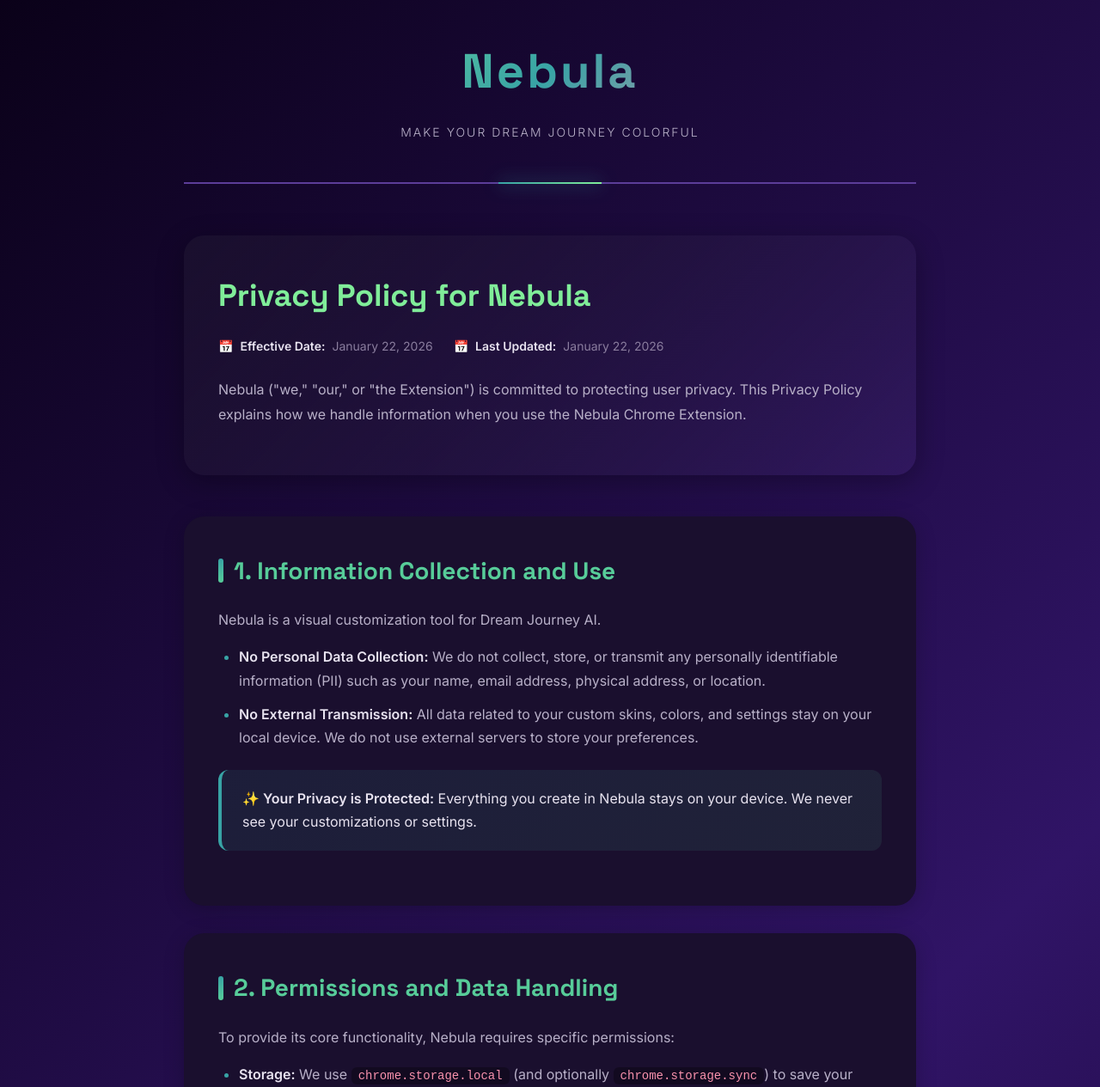
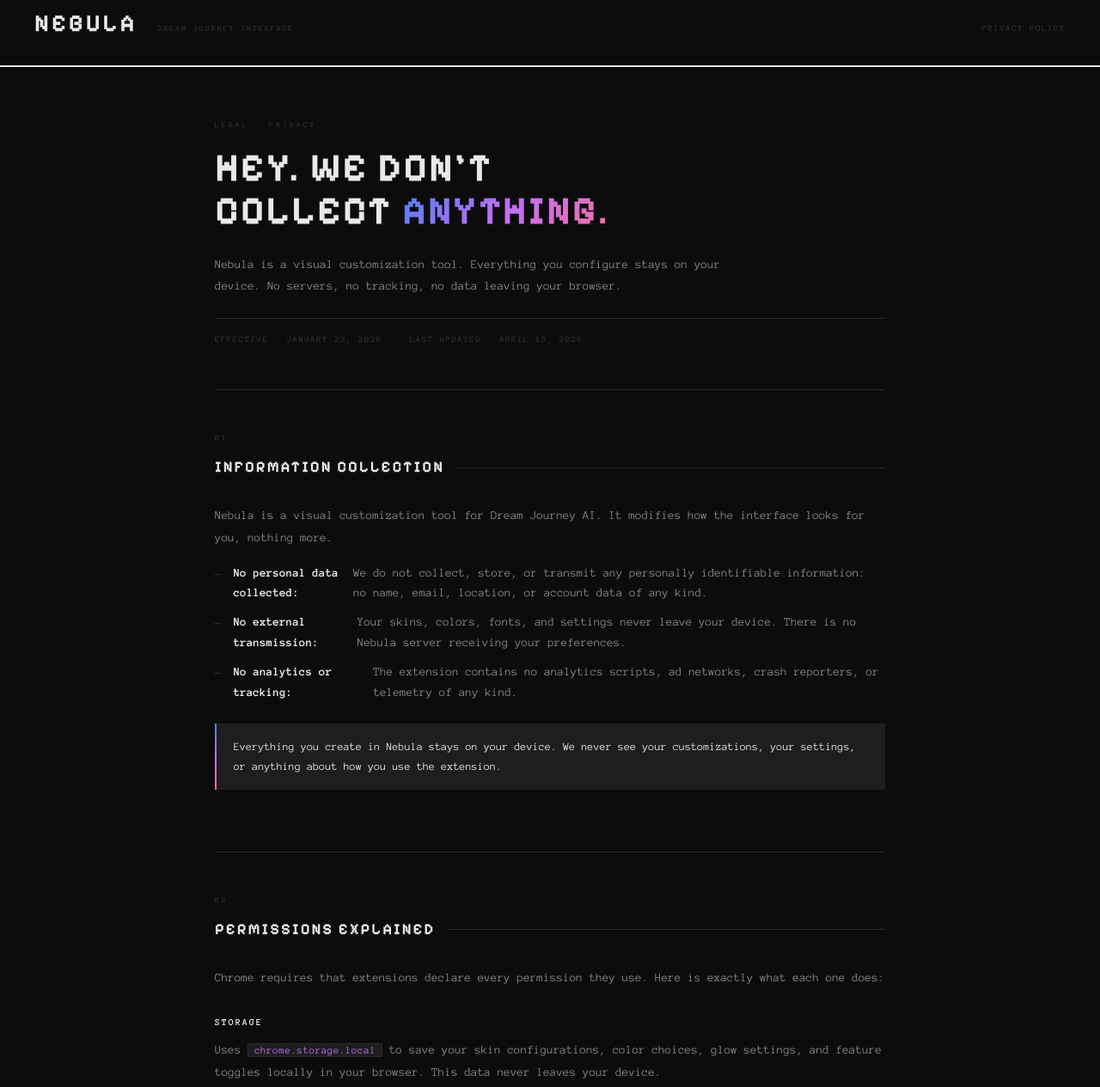
Before and after one commit to seudan/nebula-privacy, a plain HTML site: page index.html in a window 1280 px wide. Shown: the part 25-1290 px from the top of the page at 86% size. Drawn offline with Linux system fonts and the light colour scheme.

Commit message:
Update index.html
Privacy Policy Update

```diff
--- a/index.html
+++ b/index.html
@@ -4,418 +4,405 @@
   <meta charset="UTF-8">
   <meta name="viewport" content="width=device-width, initial-scale=1.0">
   <meta name="description" content="Privacy Policy for Nebula - A visual customization extension for Dream Journey AI">
-  <title>Privacy Policy - Nebula</title>
+  <title>Privacy Policy . Nebula</title>
+  <link rel="preconnect" href="https://fonts.googleapis.com">
+  <link rel="preconnect" href="https://fonts.gstatic.com" crossorigin>
+  <link href="https://fonts.googleapis.com/css2?family=Pixelify+Sans:wght@400;700&family=Anonymous+Pro:ital,wght@0,400;0,700;1,400&display=swap" rel="stylesheet">
   <style>
-    @import url('https://fonts.googleapis.com/css2?family=Inter:wght@300;400;600;700&family=Space+Grotesk:wght@500;700&display=swap');
+    *, *::before, *::after { box-sizing: border-box; margin: 0; padding: 0; }
 
     :root {
-      --indigo-ink: #301466;
-      --rebecca-purple: #5c3d99;
-      --tropical-teal: #38a3a5;
-      --emerald: #57cc99;
-      --light-green: #80ed99;
-      --cotton-candy: #f992ad;
-      --bg-dark: #0a0118;
-      --bg-card: #1a0f2e;
-      --text-primary: #e8e3f0;
-      --text-secondary: #b8b0c8;
-      --text-muted: #8a7d9e;
+      --black: #0c0c0c;
+      --white: #e8e8e8;
+      --dim: #3a3a3a;
+      --mid: #1e1e1e;
+      --rule: #2a2a2a;
+      --accent1: #4a80f5;
+      --accent2: #c06ff5;
+      --accent3: #f56fa0;
     }
 
-    * {
-      margin: 0;
-      padding: 0;
-      box-sizing: border-box;
+    html { scroll-behavior: smooth; }
+
+    body {
+      background: var(--black);
+      color: var(--white);
+      font-family: 'Anonymous Pro', monospace;
+      font-size: 15px;
+      line-height: 1.75;
+      min-height: 100vh;
     }
 
-    body {
-      font-family: 'Inter', -apple-system, BlinkMacSystemFont, 'Segoe UI', Roboto, sans-serif;
-      background: linear-gradient(135deg, var(--bg-dark) 0%, var(--indigo-ink) 50%, var(--bg-dark) 100%);
-      color: var(--text-primary);
-      line-height: 1.7;
-      min-height: 100vh;
-      position: relative;
-      overflow-x: hidden;
-    }
-
-    body::before {
-      content: '';
-      position: fixed;
+    /* ── Header ── */
+    header {
+      border-bottom: 2px solid var(--white);
+      padding: 28px 40px 24px;
+      display: flex;
+      align-items: baseline;
+      justify-content: space-between;
+      flex-wrap: wrap;
+      gap: 12px;
+      position: sticky;
       top: 0;
-      left: 0;
-      right: 0;
-      bottom: 0;
-      background:
-        radial-gradient(circle at 20% 30%, var(--tropical-teal)10 0%, transparent 50%),
-        radial-gradient(circle at 80% 70%, var(--rebecca-purple)15 0%, transparent 50%);
-      pointer-events: none;
-      z-index: 0;
-    }
-
-    .container {
-      max-width: 900px;
-      margin: 0 auto;
-      padding: 60px 24px;
-      position: relative;
-      z-index: 1;
-    }
-
-    header {
-      text-align: center;
-      margin-bottom: 60px;
-      padding-bottom: 30px;
-      border-bottom: 2px solid var(--rebecca-purple);
-      position: relative;
-    }
-
-    header::after {
-      content: '';
-      position: absolute;
-      bottom: -2px;
-      left: 50%;
-      transform: translateX(-50%);
-      width: 120px;
-      height: 2px;
-      background: linear-gradient(90deg, var(--tropical-teal), var(--light-green));
-      box-shadow: 0 0 20px var(--tropical-teal);
+      background: var(--black);
+      z-index: 100;
     }
 
     .logo {
-      font-family: 'Space Grotesk', sans-serif;
-      font-size: 56px;
+      font-family: 'Pixelify Sans', monospace;
+      font-size: 28px;
       font-weight: 700;
-      background: linear-gradient(135deg, var(--light-green), var(--tropical-teal), var(--cotton-candy));
+      letter-spacing: 3px;
+      text-transform: uppercase;
+      color: var(--white);
+      text-decoration: none;
+    }
+
+    .logo-sub {
+      font-family: 'Anonymous Pro', monospace;
+      font-size: 9px;
+      letter-spacing: 2px;
+      text-transform: uppercase;
+      color: var(--dim);
+      margin-left: 16px;
+    }
+
+    .header-meta {
+      font-size: 10px;
+      letter-spacing: 1.5px;
+      text-transform: uppercase;
+      color: var(--dim);
+    }
+
+    /* ── Layout ── */
+    .page {
+      max-width: 860px;
+      margin: 0 auto;
+      padding: 0 40px 100px;
+    }
+
+    /* ── Hero ── */
+    .hero {
+      padding: 60px 0 48px;
+      border-bottom: 1px solid var(--rule);
+    }
+
+    .hero-label {
+      font-size: 9px;
+      letter-spacing: 3px;
+      text-transform: uppercase;
+      color: var(--dim);
+      margin-bottom: 16px;
+    }
+
+    .hero-title {
+      font-family: 'Pixelify Sans', monospace;
+      font-size: clamp(28px, 5vw, 46px);
+      font-weight: 700;
+      letter-spacing: 2px;
+      text-transform: uppercase;
+      color: var(--white);
+      line-height: 1.1;
+      margin-bottom: 24px;
+    }
+
+    .hero-title span {
+      background: linear-gradient(135deg, var(--accent1), var(--accent2), var(--accent3));
       -webkit-background-clip: text;
       -webkit-text-fill-color: transparent;
       background-clip: text;
-      margin-bottom: 12px;
-      letter-spacing: 3px;
-      text-shadow: 0 0 40px var(--tropical-teal)30;
-    }
-
-    .tagline {
-      font-size: 14px;
-      color: var(--text-secondary);
-      letter-spacing: 2px;
-      text-transform: uppercase;
-      font-weight: 300;
-    }
-
-    .hero {
-      background: linear-gradient(135deg, var(--bg-card), rgba(92, 61, 153, 0.2));
-      padding: 40px;
-      border-radius: 24px;
-      border: 2px solid var(--rebecca-purple)40;
-      margin-bottom: 48px;
-      box-shadow: 0 8px 32px rgba(0, 0, 0, 0.3);
-    }
-
-    .hero h1 {
-      font-family: 'Space Grotesk', sans-serif;
-      font-size: 36px;
-      color: var(--light-green);
-      margin-bottom: 16px;
-      font-weight: 700;
     }
 
     .dates {
       display: flex;
-      gap: 24px;
+      gap: 32px;
       flex-wrap: wrap;
-      font-size: 14px;
-      color: var(--text-muted);
-      margin-bottom: 24px;
+      font-size: 10px;
+      letter-spacing: 1.5px;
+      text-transform: uppercase;
+      color: var(--dim);
+      border-top: 1px solid var(--rule);
+      padding-top: 16px;
+      margin-top: 24px;
     }
 
-    .dates span {
-      display: flex;
-      align-items: center;
-      gap: 8px;
-    }
-
-    .dates span::before {
-      content: '📅';
-    }
-
-    .intro {
-      font-size: 16px;
-      color: var(--text-secondary);
+    .hero-intro {
+      font-size: 14px;
+      color: #888;
+      max-width: 640px;
+      margin-top: 20px;
       line-height: 1.8;
     }
 
-    .content {
-      background: var(--bg-card);
-      padding: 40px;
-      border-radius: 24px;
-      border: 2px solid var(--rebecca-purple)30;
-      margin-bottom: 32px;
-      box-shadow: 0 4px 24px rgba(0, 0, 0, 0.2);
+    /* ── Sections ── */
+    .section {
+      border-bottom: 1px solid var(--rule);
+      padding: 48px 0;
+      opacity: 0;
+      transform: translateY(16px);
+      transition: opacity 0.4s ease, transform 0.4s ease;
     }
 
-    h2 {
-      font-family: 'Space Grotesk', sans-serif;
-      font-size: 28px;
-      color: var(--emerald);
-      margin-bottom: 20px;
-      font-weight: 600;
+    .section.visible {
+      opacity: 1;
+      transform: translateY(0);
+    }
+
+    .section-number {
+      font-size: 9px;
+      letter-spacing: 3px;
+      text-transform: uppercase;
+      color: var(--dim);
+      margin-bottom: 10px;
+    }
+
+    .section-title {
+      font-family: 'Pixelify Sans', monospace;
+      font-size: 18px;
+      font-weight: 700;
+      letter-spacing: 2px;
+      text-transform: uppercase;
+      color: var(--white);
+      margin-bottom: 28px;
       display: flex;
       align-items: center;
-      gap: 12px;
+      gap: 14px;
     }
 
-    h2::before {
+    .section-title::after {
       content: '';
-      width: 6px;
-      height: 28px;
-      background: linear-gradient(180deg, var(--tropical-teal), var(--emerald));
-      border-radius: 3px;
+      flex: 1;
+      height: 1px;
+      background: var(--rule);
     }
 
-    h3 {
-      font-size: 20px;
-      color: var(--light-green);
-      margin-top: 28px;
-      margin-bottom: 12px;
-      font-weight: 600;
+    .sub-heading {
+      font-family: 'Anonymous Pro', monospace;
+      font-size: 11px;
+      font-weight: 700;
+      letter-spacing: 2px;
+      text-transform: uppercase;
+      color: var(--white);
+      margin: 28px 0 10px;
     }
 
     p {
-      margin-bottom: 16px;
-      color: var(--text-secondary);
+      font-size: 14px;
+      color: #888;
+      margin-bottom: 14px;
+      line-height: 1.85;
     }
 
     ul {
+      list-style: none;
       margin: 16px 0;
-      padding-left: 24px;
+      display: flex;
+      flex-direction: column;
+      gap: 10px;
     }
 
     li {
-      margin-bottom: 12px;
-      color: var(--text-secondary);
-      position: relative;
+      display: flex;
+      gap: 14px;
+      font-size: 14px;
+      color: #888;
+      line-height: 1.7;
     }
 
-    li::marker {
-      color: var(--tropical-teal);
+    li::before {
+      content: '—';
+      color: var(--dim);
+      flex-shrink: 0;
+      padding-top: 1px;
     }
 
-    strong {
-      color: var(--text-primary);
-      font-weight: 600;
+    li strong {
+      color: var(--white);
+      font-weight: 700;
     }
 
     code {
-      background: rgba(0, 0, 0, 0.3);
-      padding: 2px 8px;
-      border-radius: 6px;
-      font-family: 'Courier New', monospace;
-      font-size: 14px;
-      color: var(--cotton-candy);
-      border: 1px solid var(--rebecca-purple)30;
+      background: var(--mid);
+      border: 1px solid var(--rule);
+      padding: 1px 7px;
+      font-family: 'Anonymous Pro', monospace;
+      font-size: 12px;
+      color: #c06ff5;
+      letter-spacing: 0.5px;
     }
 
-    .highlight-box {
-      background: linear-gradient(135deg, rgba(56, 163, 165, 0.1), rgba(87, 204, 153, 0.1));
-      border-left: 4px solid var(--tropical-teal);
-      padding: 20px 24px;
-      border-radius: 12px;
+    /* ── Callout ── */
+    .callout {
+      border-left: 2px solid var(--white);
+      padding: 16px 20px;
+      background: var(--mid);
       margin: 24px 0;
     }
 
-    .highlight-box p {
+    .callout p {
       margin: 0;
-      color: var(--text-primary);
+      font-size: 13px;
+      color: var(--white);
+      line-height: 1.7;
     }
 
-    footer {
-      text-align: center;
-      padding: 40px 24px;
-      border-top: 2px solid var(--rebecca-purple)30;
-      margin-top: 60px;
+    .callout.accent {
+      border-left-color: transparent;
+      border-image: linear-gradient(180deg, var(--accent1), var(--accent2), var(--accent3)) 1;
     }
 
-    footer p {
-      color: var(--text-muted);
-      font-size: 14px;
-      margin-bottom: 8px;
+    /* ── Footer ── */
+    footer {
+      border-top: 2px solid var(--white);
+      padding: 40px;
+      display: flex;
+      align-items: center;
+      justify-content: space-between;
+      flex-wrap: wrap;
+      gap: 16px;
     }
 
-    .footer-links {
-      display: flex;
-      justify-content: center;
-      gap: 24px;
-      flex-wrap: wrap;
-      margin-top: 20px;
+    .footer-left {
+      font-size: 10px;
+      letter-spacing: 1.5px;
+      text-transform: uppercase;
+      color: var(--dim);
+      line-height: 1.9;
     }
 
-    .footer-link {
-      color: var(--tropical-teal);
-      text-decoration: none;
-      font-weight: 500;
-      transition: all 0.3s ease;
-      padding: 8px 16px;
-      border-radius: 12px;
-      border: 1px solid var(--rebecca-purple)30;
+    .footer-right {
+      font-family: 'Pixelify Sans', monospace;
+      font-size: 20px;
+      font-weight: 700;
+      letter-spacing: 3px;
+      color: var(--dim);
     }
 
-    .footer-link:hover {
-      color: var(--light-green);
-      background: var(--rebecca-purple)20;
-      border-color: var(--tropical-teal);
-      transform: translateY(-2px);
+    /* ── Responsive ── */
+    @media (max-width: 600px) {
+      header { padding: 20px; }
+      .page { padding: 0 20px 80px; }
+      footer { padding: 28px 20px; flex-direction: column; }
+      .logo-sub { display: none; }
     }
-
-    @media (max-width: 768px) {
-      .container {
-        padding: 40px 16px;
-      }
-
-      .logo {
-        font-size: 40px;
-      }
-
-      .hero, .content {
-        padding: 24px;
-      }
-
-      .hero h1 {
-        font-size: 28px;
-      }
-
-      h2 {
-        font-size: 24px;
-      }
-
-      .dates {
-        flex-direction: column;
-        gap: 12px;
-      }
-    }
-
-    @keyframes fadeIn {
-      from {
-        opacity: 0;
-        transform: translateY(20px);
-      }
-      to {
-        opacity: 1;
-        transform: translateY(0);
-      }
-    }
-
-    .content, .hero {
-      animation: fadeIn 0.6s ease-out forwards;
-    }
-
-    .content:nth-child(2) { animation-delay: 0.1s; }
-    .content:nth-child(3) { animation-delay: 0.2s; }
-    .content:nth-child(4) { animation-delay: 0.3s; }
-    .content:nth-child(5) { animation-delay: 0.4s; }
   </style>
 </head>
 <body>
-  <div class="container">
-    <header>
-      <h1 class="logo">Nebula</h1>
-      <p class="tagline">Make Your Dream Journey Colorful</p>
-    </header>
+
+  <header>
+    <div>
+      <a class="logo" href="#">Nebula</a>
+      <span class="logo-sub">Dream Journey Interface</span>
+    </div>
+    <span class="header-meta">Privacy Policy</span>
+  </header>
+
+  <div class="page">
 
     <div class="hero">
-      <h1>Privacy Policy for Nebula</h1>
+      <p class="hero-label">Legal . Privacy</p>
+      <h1 class="hero-title">Hey. We Don't<br>Collect <span>Anything.</span></h1>
+      <p class="hero-intro">Nebula is a visual customization tool. Everything you configure stays on your device. No servers, no tracking, no data leaving your browser.</p>
       <div class="dates">
-        <span><strong>Effective Date:</strong> January 22, 2026</span>
-        <span><strong>Last Updated:</strong> January 22, 2026</span>
-      </div>
-      <p class="intro">
-        Nebula ("we," "our," or "the Extension") is committed to protecting user privacy. This Privacy Policy explains how we handle information when you use the Nebula Chrome Extension.
-      </p>
-    </div>
-
-    <div class="content">
-      <h2>1. Information Collection and Use</h2>
-      <p>Nebula is a visual customization tool for Dream Journey AI.</p>
-
-      <ul>
-        <li>
-          <strong>No Personal Data Collection:</strong> We do not collect, store, or transmit any personally identifiable information (PII) such as your name, email address, physical address, or location.
-        </li>
-        <li>
-          <strong>No External Transmission:</strong> All data related to your custom skins, colors, and settings stay on your local device. We do not use external servers to store your preferences.
-        </li>
-      </ul>
-
-      <div class="highlight-box">
-        <p><strong>✨ Your Privacy is Protected:</strong> Everything you create in Nebula stays on your device. We never see your customizations or settings.</p>
+        <span>Effective . January 22, 2026</span>
+        <span>Last Updated . April 13, 2026</span>
       </div>
     </div>
 
-    <div class="content">
-      <h2>2. Permissions and Data Handling</h2>
-      <p>To provide its core functionality, Nebula requires specific permissions:</p>
-
+    <div class="section">
+      <p class="section-number">01</p>
+      <h2 class="section-title">Information Collection</h2>
+      <p>Nebula is a visual customization tool for Dream Journey AI. It modifies how the interface looks for you, nothing more.</p>
       <ul>
-        <li>
-          <strong>Storage:</strong> We use <code>chrome.storage.local</code> (and optionally <code>chrome.storage.sync</code>) to save your custom themes, font choices, and skin configurations locally on your device.
-        </li>
-        <li>
-          <strong>Host Permissions (dreamjourneyai.com):</strong> This is used solely to inject custom CSS and modify the visual appearance of the Dream Journey AI interface as per your settings. We do not read your private chat logs or account information.
-        </li>
-        <li>
-          <strong>Active Tab:</strong> Used only to apply your visual customizations to the active Dream Journey AI tab when you interact with the extension.
-        </li>
+        <li><strong>No personal data collected:</strong> We do not collect, store, or transmit any personally identifiable information: no name, email, location, or account data of any kind.</li>
+        <li><strong>No external transmission:</strong> Your skins, colors, fonts, and settings never leave your device. There is no Nebula server receiving your preferences.</li>
+        <li><strong>No analytics or tracking:</strong> The extension contains no analytics scripts, ad networks, crash reporters, or telemetry of any kind.</li>
       </ul>
-    </div>
-
-    <div class="content">
-      <h2>3. Third-Party Sharing</h2>
-      <p>
-        We do not sell, trade, or otherwise transfer your information to third parties. Nebula does not include any third-party tracking, analytics, or advertising scripts.
-      </p>
-
-      <h3>Google Fonts</h3>
-      <p>
-        When you select Google Fonts for customization, font files are loaded directly from Google's CDN. This follows Google Fonts' privacy policy and is a standard practice for web font delivery.
-      </p>
-    </div>
-
-    <div class="content">
-      <h2>4. Data Security</h2>
-      <p>
-        All customization data is stored locally in your browser using Chrome's secure storage API. You have complete control over your data:
-      </p>
-      <ul>
-        <li>You can export your skins at any time</li>
-        <li>You can delete skins individually</li>
-        <li>All data is removed when you uninstall the extension</li>
-        <li>Chrome sync settings respect your browser's sync preferences</li>
-      </ul>
-    </div>
-
-    <div class="content">
-      <h2>5. Changes to This Policy</h2>
-      <p>
-        We may update our Privacy Policy from time to time to reflect changes in our practices or for legal reasons. Any changes will be posted on this page with an updated "Last Updated" date. We encourage you to review this policy periodically.
-      </p>
-    </div>
-
-    <div class="content">
-      <h2>6. Contact</h2>
-      <p>
-        If you have questions about this Privacy Policy or concerns about how Nebula handles data, you may contact us via the support email provided on the Chrome Web Store listing.
-      </p>
-
-      <div class="highlight-box">
-        <p><strong>🔒 Your Trust Matters:</strong> We're committed to transparency. If you have any questions or concerns, please don't hesitate to reach out.</p>
+      <div class="callout accent">
+        <p>Everything you create in Nebula stays on your device. We never see your customizations, your settings, or anything about how you use the extension.</p>
       </div>
     </div>
 
-    <footer>
-      <p>&copy; 2026 Nebula Extension. All rights reserved.</p>
-      <p>This is an unofficial, community-created extension for Dream Journey AI.</p>
-      <div class="footer-links">
+    <div class="section">
+      <p class="section-number">02</p>
+      <h2 class="section-title">Permissions Explained</h2>
+      <p>Chrome requires that extensions declare every permission they use. Here is exactly what each one does:</p>
 
+      <p class="sub-heading">storage</p>
+      <p>Uses <code>chrome.storage.local</code> to save your skin configurations, color choices, glow settings, and feature toggles locally in your browser. This data never leaves your device.</p>
+
+      <p class="sub-heading">activeTab</p>
+      <p>Grants temporary access to the currently visible tab when you click the extension icon. Used only to send your skin settings to the active Dream Journey AI page. Does not grant access to any other tab or to browsing history.</p>
+
+      <p class="sub-heading">tabs</p>
+      <p>Used for two specific things: finding the active Dream Journey tab to apply your skin to it, and opening Google Fonts in a new tab when you click Browse on a font field. Not used to monitor, read, or record your browsing.</p>
+
+      <p class="sub-heading">dreamjourneyai.com</p>
+      <p>Allows the extension to inject custom CSS and UI features into the Dream Journey AI interface. Nebula does not read your chat content, your account information, or any data on the page, it only writes visual styles to it.</p>
+
+      <p class="sub-heading">api.github.com &amp; raw.githubusercontent.com</p>
+      <p>Used by the Preset Skins browser to fetch a list of curated skin files from a public GitHub repository. Only public data is accessed. No user data is sent in these requests.</p>
+
+      <p class="sub-heading">fonts.googleapis.com &amp; fonts.gstatic.com</p>
+      <p>When you choose a Google Font, the extension loads the font stylesheet from Google's CDN and the font files from gstatic.com. This is a standard web font request. Google's own privacy policy governs these requests.</p>
+    </div>
+
+    <div class="section">
+      <p class="section-number">03</p>
+      <h2 class="section-title">Third-Party Sharing</h2>
+      <p>We do not sell, trade, share, or transfer any user information to third parties, because we don't have any user information to share.</p>
+      <p>The only third-party network requests Nebula makes are the ones described above: loading Google Fonts you've chosen, and fetching public skin files from GitHub. No user data is included in either.</p>
+    </div>
+
+    <div class="section">
+      <p class="section-number">04</p>
+      <h2 class="section-title">Your Data, Your Control</h2>
+      <p>All Nebula data is stored locally in your browser using Chrome's secure storage API. You have complete control:</p>
+      <ul>
+        <li>Export any skin to a <code>.json</code> file at any time from the extension popup</li>
+        <li>Delete individual skins from the preset dropdown</li>
+        <li>All data is removed when you uninstall the extension</li>
+        <li>No account required, no sign-in, no cloud sync</li>
+      </ul>
+      <div class="callout">
+        <p>Uninstalling the extension removes all stored data permanently. There is no backup on any external server.</p>
       </div>
-    </footer>
+    </div>
+
+    <div class="section">
+      <p class="section-number">05</p>
+      <h2 class="section-title">Changes to This Policy</h2>
+      <p>If this policy changes, the updated version will be posted at this URL with a new Last Updated date. Significant changes will be noted in the Chrome Web Store update notes.</p>
+      <p>We encourage you to review this page periodically, though we expect changes to be rare given the minimal data footprint of this extension.</p>
+    </div>
+
+    <div class="section">
+      <p class="section-number">06</p>
+      <h2 class="section-title">Contact</h2>
+      <p>If something here is unclear, reach out and we'll clarify it. Contact us!</p>
+      <div class="callout accent">
+        <p>Daniel Lau <u>seudan.dev@gmail.com</u></p>
+      </div>
+    </div>
+
   </div>
+
+  <footer>
+    <div class="footer-left">
+      <div>&copy; 2026 Nebula Extension</div>
+      <div>Unofficial extension for Dream Journey AI</div>
+      <div>All customization data stored locally on your device</div>
+    </div>
+    <div class="footer-right">Nebula</div>
+  </footer>
+
+  <script>
+    const sections = document.querySelectorAll('.section');
+    const obs = new IntersectionObserver((entries) => {
+      entries.forEach(e => { if (e.isIntersecting) e.target.classList.add('visible'); });
+    }, { threshold: 0.08 });
+    sections.forEach(s => obs.observe(s));
+  </script>
+
 </body>
 </html>
```
